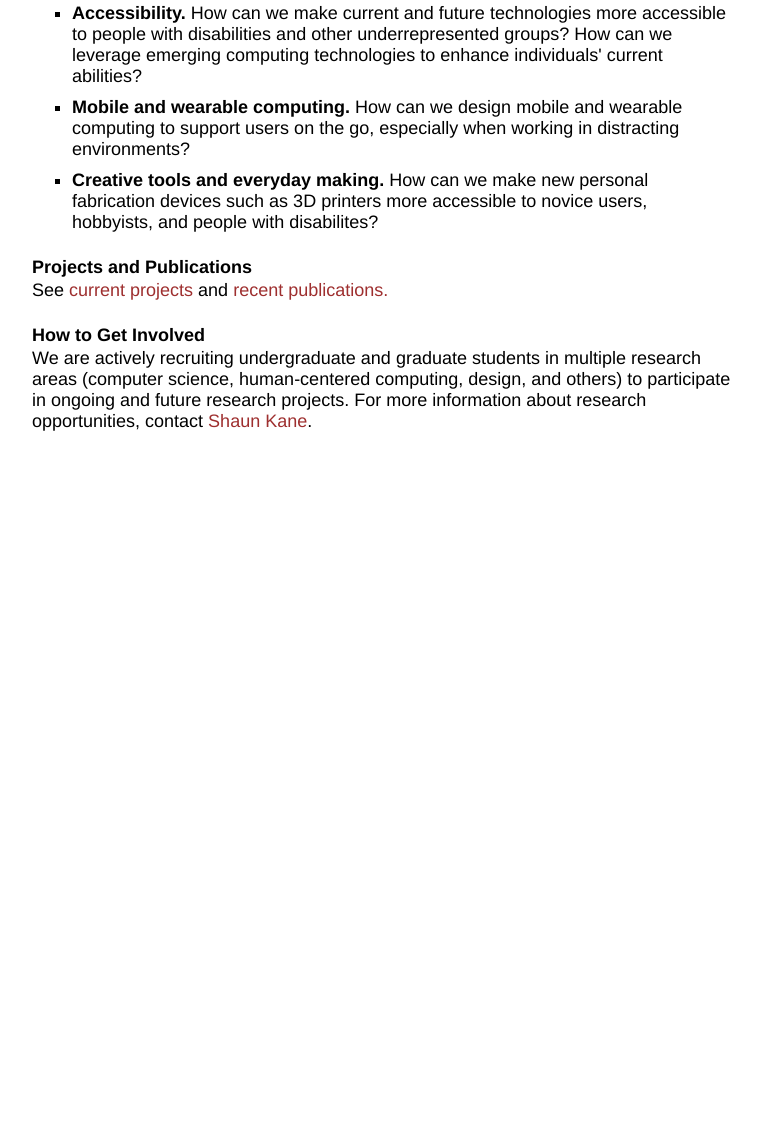
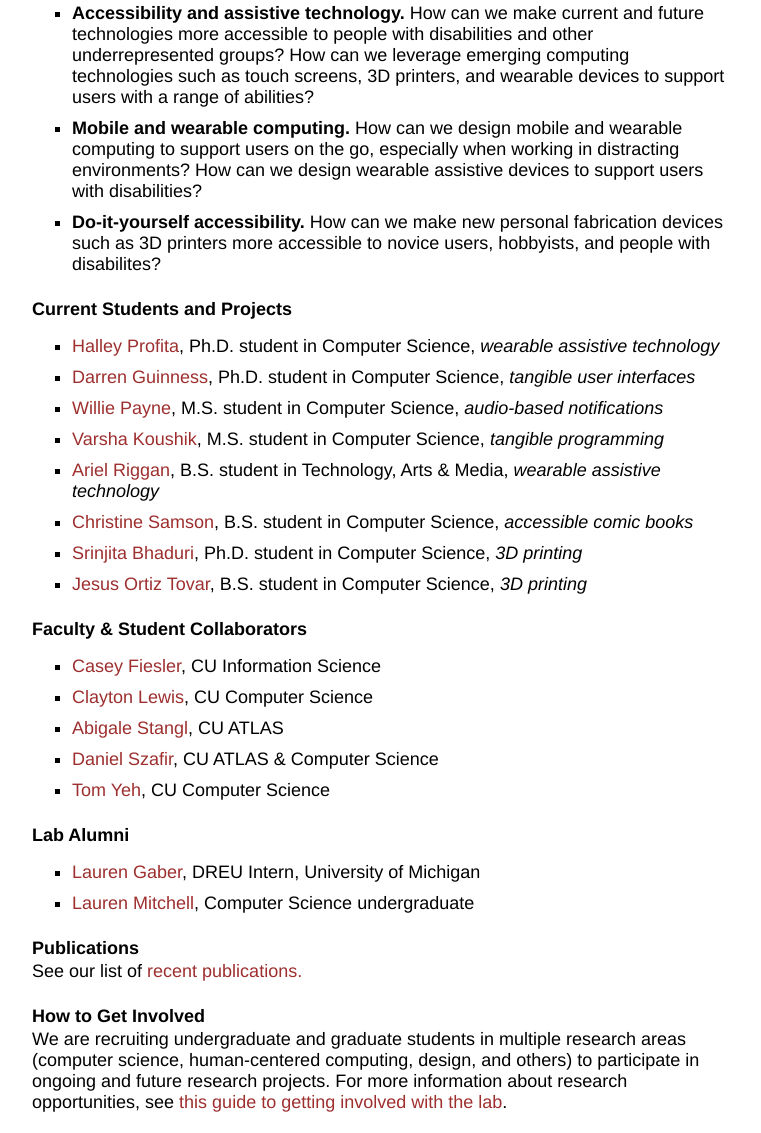
Before and after one commit to superhumanlab/superhumanlab.github.io, a plain HTML site: page index.html in a window 1280 px wide. Shown: the part 287-1420 px from the top of the page, without its empty margins (258-1019 px from the left). Before the commit the page ends 800 px from the top, so only its background shows below. Drawn offline with Linux system fonts and the light colour scheme.

Commit message:
updated big time
added students, collaborators, boom

```diff
--- a/index.html
+++ b/index.html
@@ -15,18 +15,45 @@
 	<body>
 		<div class="content">
 		<div class="header"><img src="superhuman-banner.png" alt="Superhuman Computing Lab at the University of Colorado Boulder"/></div>
-		<p>The Superhuman Computing Lab is a research group in the <a href="http://cs.colorado.edu">Department of Computer Science</a> at the <a href="http://colorado.edu">University of Colorado Boulder</a>, devoted to research on accessible, mobile, and wearable technologies. It is directed by <a href="http://shaunkane.info">Shaun Kane.</a></p>
-		<h2>Research Areas</h2>
+		<p>The Superhuman Computing Lab is a research group in the <a href="http://cs.colorado.edu">Department of Computer Science</a> at the <a href="http://colorado.edu">University of Colorado Boulder</a>, devoted to research on accessible, mobile, and wearable technologies. It is directed by <a href="http://shaunkane.com">Shaun Kane.</a></p>
+
+        <h2>Research Areas</h2>
 		<p>Our research focuses on projects that enhance people's physical, sensory, and creative abilities. Our current research addresses the following problem areas:</p>
 		<ul>
-			<li><strong>Accessibility.</strong> How can we make current and future technologies more accessible to people with disabilities and other underrepresented groups? How can we leverage emerging computing technologies to enhance individuals' current abilities?</li>
-			<li><strong>Mobile and wearable computing.</strong> How can we design mobile and wearable computing to support users on the go, especially when working in distracting environments?</li>
-			<li><strong>Creative tools and everyday making.</strong> How can we make new personal fabrication devices such as 3D printers more accessible to novice users, hobbyists, and people with disabilites?</li>
+			<li><strong>Accessibility and assistive technology.</strong> How can we make current and future technologies more accessible to people with disabilities and other underrepresented groups? How can we leverage emerging computing technologies such as touch screens, 3D printers, and wearable devices to support users with a range of abilities?</li>
+			<li><strong>Mobile and wearable computing.</strong> How can we design mobile and wearable computing to support users on the go, especially when working in distracting environments? How can we design wearable assistive devices to support users with disabilities?</li>
+			<li><strong>Do-it-yourself accessibility.</strong> How can we make new personal fabrication devices such as 3D printers more accessible to novice users, hobbyists, and people with disabilites?</li>
 		</ul>
-		<h2>Projects and Publications</h2>
-		<p>See <a href="http://shaunkane.info/projects.html">current projects</a> and <a href="http://shaunkane.info/pubs.html">recent publications.</a></p>
+
+        <h2>Current Students and Projects</h2>
+            <ul>
+                <li><a href="https://halleyprofita.wordpress.com/">Halley Profita</a>, Ph.D. student in Computer Science, <em>wearable assistive technology</em></li>
+                <li><a href="https://scholar.google.com/citations?user=2-mshjYAAAAJ&hl=en">Darren Guinness</a>, Ph.D. student in Computer Science, <em>tangible user interfaces</em></li>
+                <li><a href="http://williepayne.com">Willie Payne</a>, M.S. student in Computer Science, <em>audio-based notifications</em></li>
+                <li><a href="https://www.linkedin.com/in/varshakoushik">Varsha Koushik</a>, M.S. student in Computer Science, <em>tangible programming</em></li>
+                <li><a href="https://www.linkedin.com/in/ariel-riggan-85ab7057">Ariel Riggan</a>, B.S. student in Technology, Arts &amp; Media, <em>wearable assistive technology</em></li>
+                <li><a href="https://www.linkedin.com/in/christine-samson-682683b3">Christine Samson</a>, B.S. student in Computer Science, <em>accessible comic books</em></li>
+                <li><a href="http://www.colorado.edu/ics/srinjita-bhaduri">Srinjita Bhaduri</a>, Ph.D. student in Computer Science, <em>3D printing</em></li>
+                <li><a href="http://jesusortiztovar.com/">Jesus Ortiz Tovar</a>, B.S. student in Computer Science, <em>3D printing</em></li>
+            </ul>
+        <h2>Faculty &amp; Student Collaborators</h2>
+            <ul>
+                <li><a href="https://caseyfiesler.com/">Casey Fiesler</a>, CU Information Science</li>
+                <li><a href="http://spot.colorado.edu/~clayton/">Clayton Lewis</a>, CU Computer Science</li>
+                <li><a href="http://abigalestangl.com/">Abigale Stangl</a>, CU ATLAS</li>
+                <li><a href="http://www.danszafir.com/">Daniel Szafir</a>, CU ATLAS &amp; Computer Science</li>
+                <li><a href="http://tomyeh.info">Tom Yeh</a>, CU Computer Science</li>
+            </ul>
+        <h2>Lab Alumni</h2>
+            <ul>
+                <li><a href="https://www.linkedin.com/in/lauren-gaber-846229100">Lauren Gaber</a>, DREU Intern, University of Michigan</li>
+                <li><a href="http://laurenannemitchell.com/">Lauren Mitchell</a>, Computer Science undergraduate</li>
+            </ul>
+
+		<h2>Publications</h2>
+		<p>See our list of <a href="https://scholar.google.com/citations?hl=en&user=v564lDgAAAAJ&view_op=list_works&sortby=pubdate">recent publications.</a></p>
 		<h2>How to Get Involved</h2>
-		<p>We are actively recruiting undergraduate and graduate students in multiple research areas (computer science, human-centered computing, design, and others) to participate in ongoing and future research projects. For more information about research opportunities, contact <a href="http://shaunkane.info">Shaun Kane</a>.</p>
+		<p>We are recruiting undergraduate and graduate students in multiple research areas (computer science, human-centered computing, design, and others) to participate in ongoing and future research projects. For more information about research opportunities, see <a href="http://shaunkane.com/students.html">this guide to getting involved with the lab</a>.</p>
 		</div>
 	</body>
 </html>
```
